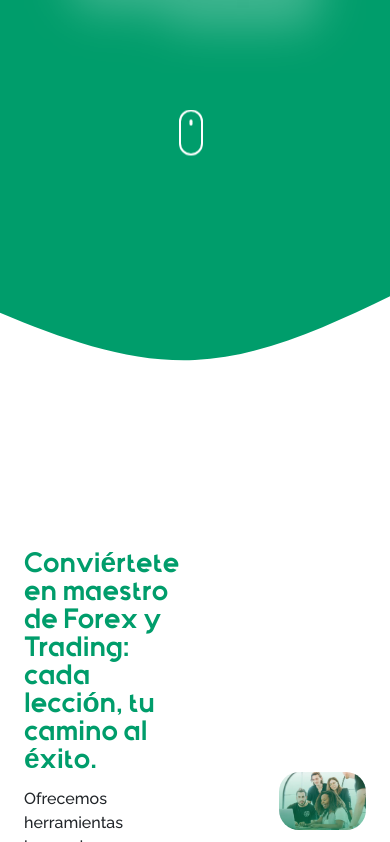
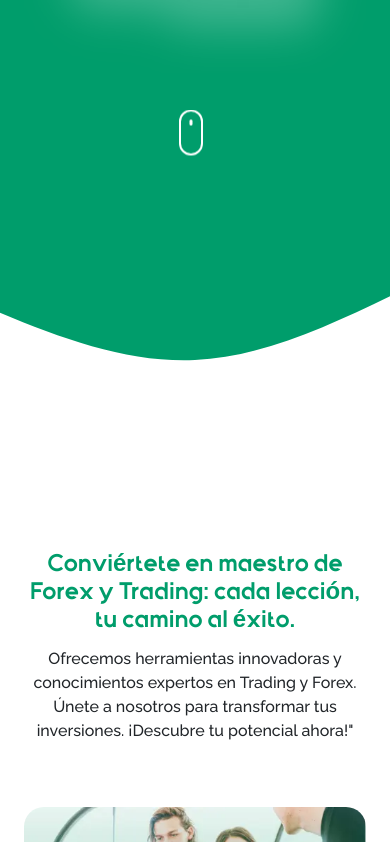
Before and after one commit to jsandev/js-trading-forex, a Vue app: page / in a window 390 px wide. Shown: the part 902-1744 px from the top of the page. Built offline with nearby package versions, Linux system fonts and the light colour scheme.

Commit message:
feat: Add responsive design to about us section

```diff
--- a/src/components/AboutUs.vue
+++ b/src/components/AboutUs.vue
@@ -1,12 +1,18 @@
 <template>
   <section
-    class="w-full max-w-[76.5rem] mx-auto flex items-center justify-center gap-[6.25rem] pt-[26.875rem] pb-[5.3125rem] px-[1.5rem] sm:px-[2rem] md:px-[3rem] lg:px-[4rem]"
+    class="w-full max-w-[76.5rem] mx-auto flex flex-col md:flex-row items-center justify-center gap-[4rem] md:gap-[6.25rem] pt-[26.875rem] pb-[5.3125rem] px-[1.5rem] sm:px-[2rem] md:px-[3rem] lg:px-[4rem]"
   >
-    <div class="w-full max-w-[26.25rem] flex flex-col items-start gap-[0.75rem]">
-      <h1 class="text-[1.75rem] text-primary leading-[1.75rem]">
+    <div
+      class="w-full max-w-[33rem] md:max-w-[26.25rem] flex flex-col items-center md:items-start gap-[0.75rem]"
+    >
+      <h1
+        class="text-[1.5rem] text-primary text-center leading-[1.75rem] md:text-left md:text-[1.75rem]"
+      >
         Conviértete en maestro de Forex y Trading: cada lección, tu camino al éxito.
       </h1>
-      <p class="font-raleway font-medium text-[1rem] text-secondary leading-[1.5rem]">
+      <p
+        class="font-raleway font-medium text-[1rem] text-center text-secondary leading-[1.5rem] md:text-left"
+      >
         Ofrecemos herramientas innovadoras y conocimientos expertos en Trading y Forex. Únete a
         nosotros para transformar tus inversiones. ¡Descubre tu potencial ahora!"
       </p>
```
